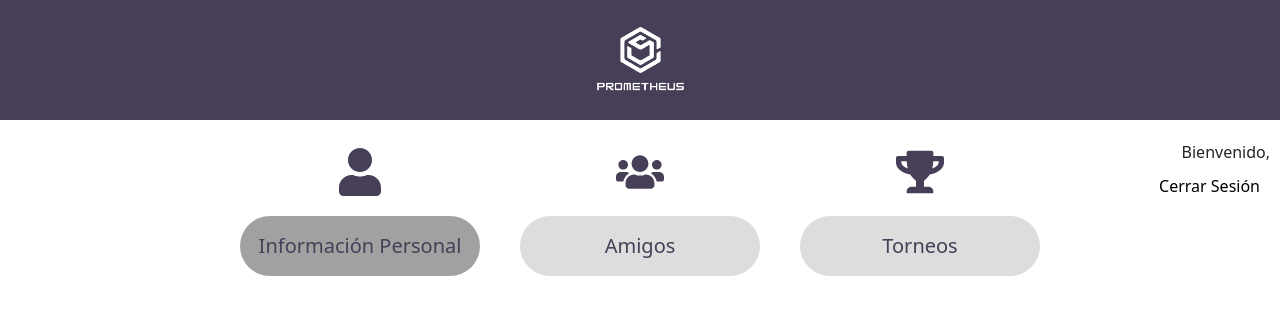
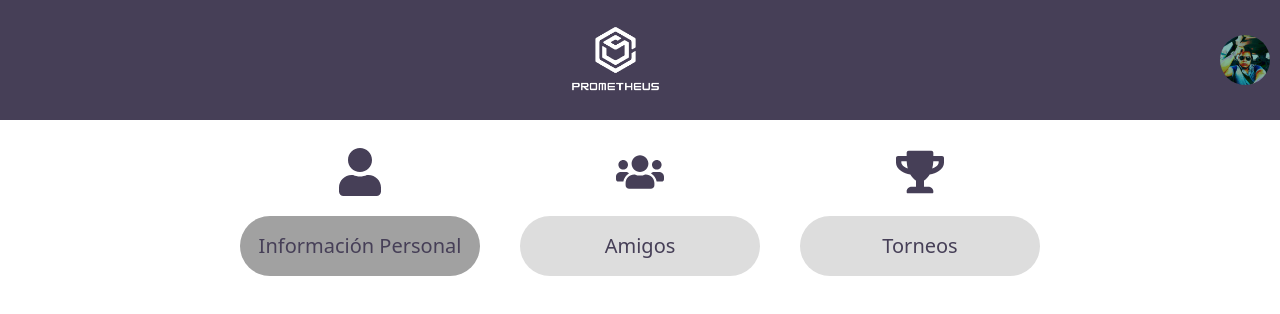
Before and after one commit to Ramon-OC/prometheus, a React (Create React App) app: page /profile in a window 1280 px wide. Shown: the top 314 px of the page. Built offline with nearby package versions, Linux system fonts and the light colour scheme; no server answers; sample sign-in values are in the browser's storage.

Commit message:
Menu Container y Cierre de Sesión

```diff
--- a/src/AuthProvider.js
+++ b/src/AuthProvider.js
@@ -56,7 +56,7 @@ const AuthProvider = ({ children }) => {
     const user = jwtDecode(token);
     dispatch({
       type: 'LOGIN',
-      payload: user,
+      payload: user.sub,
     });
   };
 
--- a/src/components/Header.css
+++ b/src/components/Header.css
@@ -1,5 +1,5 @@
 header {
-  background-color: #463F57;
+  background-color: #463f57;
   color: white;
   padding: 10px;
   text-align: center;
@@ -10,7 +10,66 @@ header {
   height: 120px;
 }
 
+.header-content {
+  display: flex;
+  justify-content: space-between;
+  align-items: center;
+}
+
+.logo-container {
+  margin-left: auto;
+  margin-right: auto;
+}
+
 .logo-container img {
   max-width: 99px;
   height: auto;
 }
+
+.user-container {
+  position: relative;
+}
+
+.user-avatar {
+  width: 50px;
+  height: 50px;
+  border-radius: 50%;
+  overflow: hidden;
+  cursor: pointer;
+}
+
+.user-avatar img {
+  width: 100%;
+  height: 100%;
+  object-fit: cover;
+}
+
+.user-menu {
+  position: absolute;
+  color: black;
+  top: 100%;
+  right: 0;
+  left: auto;
+  width: 250px;
+  background-color: #fff;
+  border: 1px solid #ddd;
+  box-shadow: 0 4px 8px rgba(0, 0, 0, 0.1);
+  z-index: 1000;
+  border-radius: 5px;
+  margin-top: 10px;
+}
+
+.menu-item {
+  padding: 10px;
+  cursor: pointer;
+  font-size: 14px;
+  text-align: left;
+}
+
+.menu-item:hover {
+  background-color: #f5f5f5;
+}
+
+.user-name {
+  font-weight: bold;
+}
--- a/src/components/Header.js
+++ b/src/components/Header.js
@@ -1,14 +1,35 @@
 import './Header.css';
-import React from 'react';
+import React, { useState } from 'react';
 import { useAuth } from '../AuthProvider';
+import { FaSignOutAlt } from 'react-icons/fa';
 
 const Header = () => {
   const { user, logout } = useAuth();
+  const [menuVisible, setMenuVisible] = useState(false);
+
+  const toggleMenu = () => {
+    setMenuVisible(!menuVisible);
+  };
 
   return (
     <header>
-      <div className="logo-container">
-        <img src="/Prometheus.png" alt="Logo" />
+      <div className="header-content">
+        <div className="logo-container">
+          <img src="/Prometheus.png" alt="Logo" />
+        </div>
+        <div className="user-container">
+          <div className="user-avatar" onClick={toggleMenu}>
+            <img src="/avatar.jpg" alt="Avatar" />
+            {menuVisible && (
+              <div className="user-menu">
+                <div className="menu-item user-name">{user.name}</div>
+                <div className="menu-item" onClick={logout}>
+                  <FaSignOutAlt /> Cerrar Sesión
+                </div>
+              </div>
+            )}
+          </div>
+        </div>
       </div>
     </header>
   );
--- a/src/components/Main.js
+++ b/src/components/Main.js
@@ -19,14 +19,6 @@ const AppComponent = () => {
       <Header />
       <div className="content-container">
         <NavBar />
-        <div className="user-info">
-          {user && (
-            <div className="user-greeting">
-              <span>Bienvenido, {user.name}</span>
-              <button onClick={logout}>Cerrar Sesión</button>
-            </div>
-          )}
-        </div>
         <Routes>
           <Route path="/" element={<Home />} />
         </Routes>
```
Also changed, not shown: public/avatar.jpg (added).
